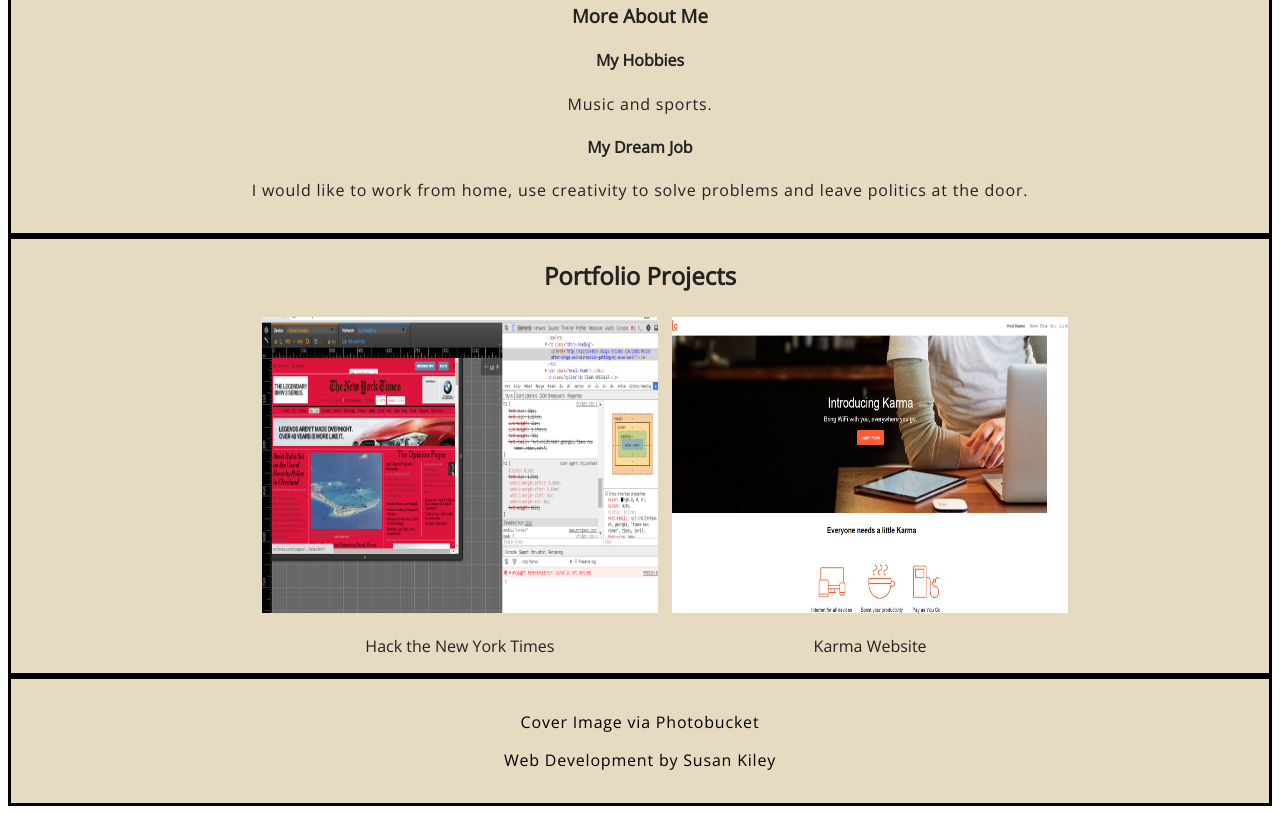
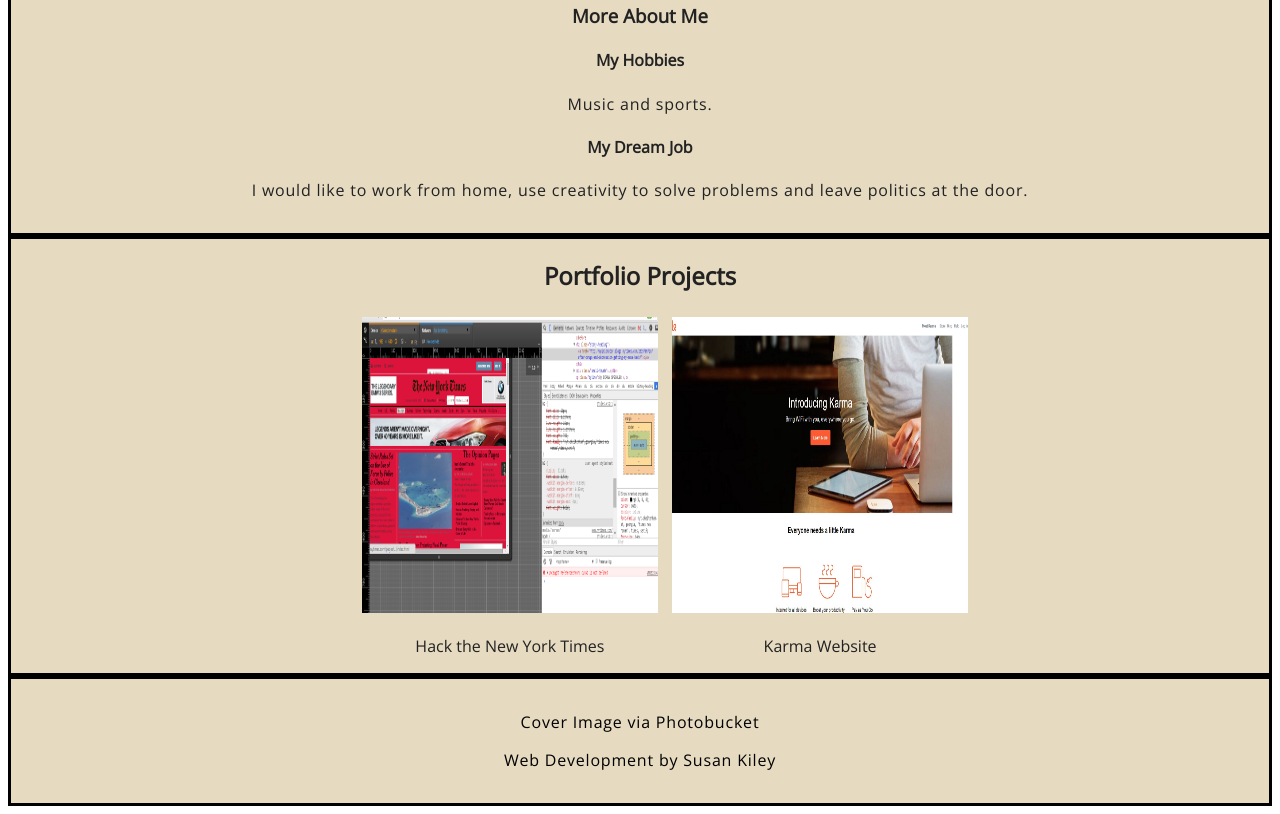
Before and after one commit to srkiley1/skp, a plain HTML site: page index.html in a window 1280 px wide. Shown: the part 778-1592 px from the top of the page. Drawn offline with nearby package versions, Linux system fonts and the light colour scheme; a web font is replaced by a local one.

Commit message:
trying again

```diff
--- a/index.html
+++ b/index.html
@@ -29,8 +29,8 @@
       <h2>Portfolio Projects</h2>
        <ul>
           <li class="portfolio">
-            <li><img src="images\NyTimesv3.PNG" width="396" height="296"><br></br>Hack the New York Times</li>
-            <li><img src="images\karma.JPG" width="396" height="296"><br></br>Karma Website</li>          </ul>
+            <li><img src="images\NyTimesv3.PNG" width="296" height="296"><br></br>Hack the New York Times</li>
+            <li><img src="images\karma.JPG" width="296" height="296"><br></br>Karma Website</li>          </ul>
         </div>
       </div>
 
```
